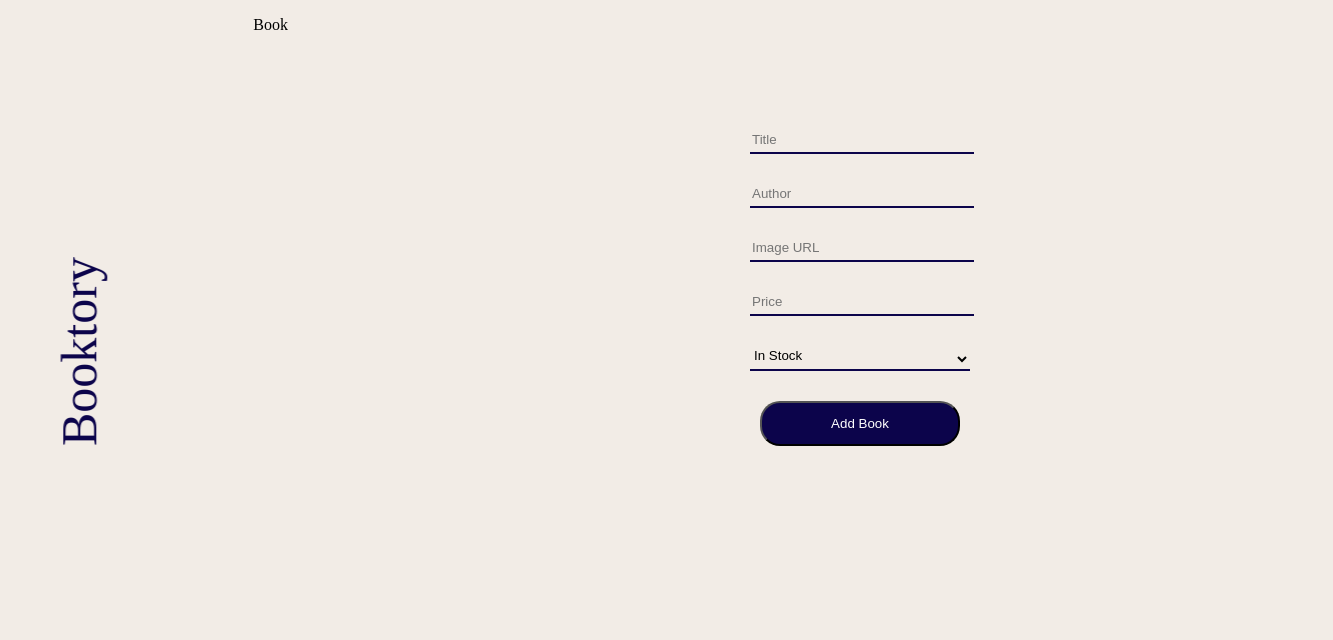
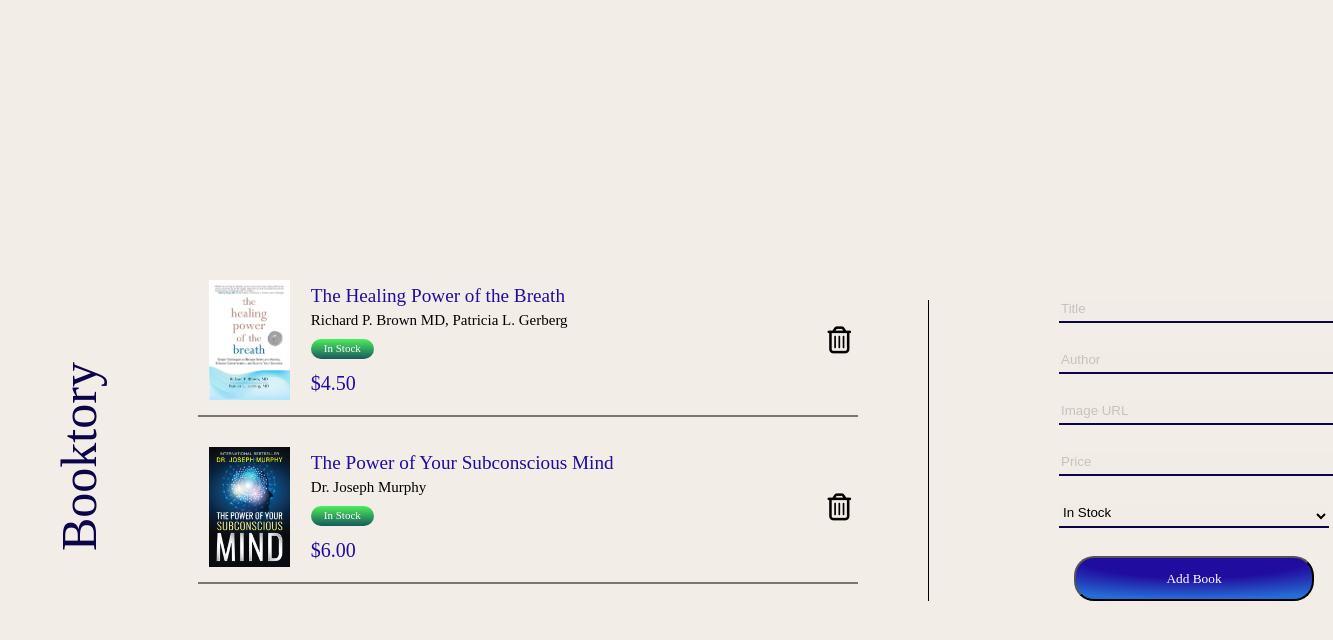
Before and after one commit to markediahinds/Inventory-Web-Application-Project, a plain HTML site: page index.html in a window 1280 px wide. Shown: the whole page, 1333 px wide, since content can reach past the window. Drawn offline with Linux system fonts and the light colour scheme; a web font is replaced by a local one.

Commit message:
Booktory Incomplete

```diff
--- a/index.html
+++ b/index.html
@@ -1,55 +1,78 @@
 <!DOCTYPE html>
 <html lang="en">
+
 <head>
     <meta charset="UTF-8">
     <meta name="viewport" content="width=device-width, initial-scale=1.0">
     <title>M.O.K.A. Booktory</title>
-    <link rel="stylesheet" href="style.css">
+    <link rel="stylesheet" href="styles/style.css">
     <script src="https://kit.fontawesome.com/33c0cc8c11.js" crossorigin="anonymous"></script>
+    <link href="https://fonts.googleapis.com/css?family=Artifika:regular" rel="stylesheet" />
 </head>
+
 <body>
-    <article class="layout">
-        <aside class="layout__aside-a">
+    <article class="container">
+
+        <aside class="aside">
             <p>Booktory</p>
         </aside>
 
-        <main class="layout__main">
-            <ul class="layout__main__books">
-               <li>Book</li>
-            </ul>
-        </main>
-
-
-        <section class="layout_aside-b">
-            <form name="submit-to-google-sheet" class="layout__aside-b__form">
-                <input type="text" name="Title" class="layout__aside-b__form__input" placeholder="Title" required>
+        <ul class="bookList">
+            <li class="book">
+                <img src="images/breathe_book.jpeg" class="image" alt="book: the healing power of the breath by husband and wife, Dr. Richard P. Brown and Dr. Patricia L. Gerbarg" />
+                <div class="bookInfo">
+                    <p class="bookInfo__title">The Healing Power of the Breath</p>
+                    <p class="bookInfo__author"><a href="https://www.breath-body-mind.com/" target="_blank">Richard P. Brown MD, Patricia L. Gerberg</a></p>
+                    <p class="bookInfo__inventory">In Stock</p>
+                    <p class="bookInfo__price">$4.50</p>
+                </div>
+                <i class="fa-regular fa-trash-can trash"></i>
+            </li>
+            <li class="book">
+            <img src="images/subconscious_book.jpeg" class="image" alt="book: the power of your subconscious mind by Dr. Joseph Murphy, an international bestseller"/>
+                    <div class="bookInfo">
+                        <p class="bookInfo__title">The Power of Your Subconscious Mind</p>
+                        <p class="bookInfo__author"><a href="https://youtube.com/playlist?list=PL9yXJnyEtIyhNBDMoEMMWsgrBQWS5PbS0&si=9I3wxp-0LUa2weOA" target="_blank">Dr. Joseph Murphy</a></p>
+                        <p class="bookInfo__inventory">In Stock</p>
+                        <p class="bookInfo__price">$6.00</p>
+                    </div>
+                    <i class="fa-regular fa-trash-can trash"></i>
+            </li>
+        </ul>
+        <section class="bookForm">
+            <form name="submit-to-google-sheet" class="form">
+                <input type="text" name="Title" class="form__title" placeholder="Title" required />
                 <br>
-                <input type="text" name="Author" class="layout__aside-b__form__input" placeholder="Author" required>
+                <input type="text" name="Author" class="form__author" placeholder="Author" required />
                 <br>
-                <input type="text" name="URL" class="layout__aside-b__form__input" placeholder="Image URL" required>
+                <input type="text" name="URL" class="form__url" placeholder="Image URL" required />
                 <br>
-                <input type="text" name="Price" class="layout__aside-b__form__input" placeholder="Price" required>
+                <input type="text" name="Price" class="form__price" placeholder="Price" />
                 <br>
-                <select name="inventory" id="inventory">
+                <select name="inventory" class="form__inventory" id="inventory">
                     <option value="In-Stock">In Stock</option>
                     <option value="Out-of-Stock">Out of Stock</option>
                 </select>
                 <br>
-                <button>Add Book</button>
+                <button class="submit">Add Book</button>
             </form>
         </section>
     </article>
-    <script>
+
+    <!-- <script>
         const scriptURL = 'https://script.google.com/macros/s/AKfycbxZrVTaYaTsWM8w9wyzDXRwB0OfSjIecOnpg5XiyTPBQP3DXbwcEoIibZKozNR4diGzCw/exec'
         const form = document.forms['submit-to-google-sheet']
 
         form.addEventListener('submit', e => {
-          e.preventDefault()
-          fetch(scriptURL, { method: 'POST', body: new FormData(form)})
-            .then(response => console.log('Success!', response))
-            .catch(error => console.error('Error!', error.message))
+            e.preventDefault()
+            fetch(scriptURL, { method: 'POST', body: new FormData(form) })
+                .then(response => console.log('Success!', response))
+                .catch(error => console.error('Error!', error.message))
         })
-      </script>
+    </script> -->
+
     <script src="script.js"></script>
+
 </body>
+
 </html>
--- a/script.js
+++ b/script.js
@@ -4,8 +4,91 @@
 //    document.getElementById("text1").style("backgroundColor":"red");
 //     }
 
+// Coach Joshua:
+// in form, there is a Submit
+// Hub spot to call other functions
+// function to create bookList, with all info
+// append to bookList
+// function create book / createElements: li, img, info, icon
+// to remove trash, remove div/to delete parent, or put EL on trash
+// put each task into a function
+// in form, grab values of all the inputs // it lives elsewhere, loophole to bypass scope is to give permission to each function, give it a param
 
 
-    let button = document.querySelector("button");
-    let input = document.querySelectorAll("input");
-    let bookList = document.querySelector(("ul"));
+
+const input = document.querySelectorAll("input");
+const bookList = document.querySelector("ul");
+const form = document.querySelector("form");
+
+
+form.addEventListener('submit', (e) => {
+    e.preventDefault();
+
+        const [title, author, url, price, stock] = e.target;
+        const bookObj = {title: title.value, author: author.value, url: url.value, price: price.value, stock: stock.value};
+
+        createBook(bookObj);
+
+        // console.log(form, 'success')
+
+        form.reset();
+})
+
+
+function createBook (bookObj) {
+    const {title, author, url, price, stock} = bookObj
+
+    const book = document.createElement('li');
+    const img = document.createElement('img');
+    const bookInfo = document.createElement('div');
+
+    const trash = document.createElement('i');
+    trash.addEventListener('click', (e) => {
+        e.target.parentElement.remove();
+    })
+
+    const newTitle = document.createElement('p');
+    const newAuthor = document.createElement('p');
+    const inventory = document.createElement('p');
+    const newPrice = document.createElement('p');
+
+    book.setAttribute("class", "book");
+    img.setAttribute("class", "image");
+    img.setAttribute("src", "bookObj.url");
+    bookInfo.setAttribute("class", "bookInfo");
+    trash.classList.add("fa-regular", "fa-trash-can", "trash");
+    newTitle.setAttribute("class", "bookInfo__title");
+    newAuthor.setAttribute("class", "bookInfo__author");
+    inventory.setAttribute("class", "bookInfo__inventory");
+    newPrice.setAttribute("class", "bookInfo__price");
+    // trash.setAttribute("class" [_______])
+
+    title.innerText = bookObj.title;
+    author.innerText = bookObj.author;
+    url.innerText = bookObj.url;
+    inventory.innerText = bookObj.inventory;
+    price.innerText = bookObj.price;
+
+    book.append(img, bookInfo, trash);
+    bookInfo.append(title, author, inventory, price);
+
+    addBook(book) // package as a parameter
+}
+
+function addBook (book) {
+    const addBookBtn = document.querySelector("button");
+
+    addBookBtn.addEventListener('click', (e) => {
+
+        bookList.append(book);
+    })
+}
+
+// For adding an event listener to the trash icons that appear when th page is first loaded
+const trashIcon = document.querySelectorAll(".trash");
+
+trashIcon.forEach(trash => {
+    trash.addEventListener('click', (e) => {
+        e.target.parentElement.remove();
+    })
+})
--- a/style.scss
+++ /dev/null
@@ -1,73 +0,0 @@
-body {
-    height: 100vh;
-    width: 100vw;
-    margin: 0;
-    padding: 0;
-    background-color: #F2ECE6;
-}
-.layout {
-    box-sizing: border-box;
-    display: grid;
-    grid-template-columns: 1fr 2fr 3fr;
-    border: none;
-
-    // height: 600px;
-    // width: 1100px;
-    // position: fixed;
-    // top: 50%;
-    // left: 50%;
-    // transform: translate(-50%, -50%);
-    // max-width: 100%;
-}
-// .verticalLine {
-//     border-left: 1.9px solid #68618A;
-//     height: 320px;
-//     position: absolute;
-//     right: 480px;
-//     top: 120px;
-// }
-aside {
-    color: #0C044B;
-    font-size: 50px;
-    writing-mode: tb-rl;
-    transform: rotate(-180deg);
-}
-main {
-    box-sizing: border-box;
-    display: grid;
-    grid-template-columns: 180px 450px 600px;
-    overflow: scroll;
-}
-ul {
-    list-style-type: none;
-}
-form {
-    grid-template-columns: 2/3;
-    border-left: 2px solid black;
-    padding-top: 130px;
-    padding-left: 110px;
-    border: none;
-}
-input, select {
-    border: none;
-    background-color: #F2ECE6;
-    margin-bottom: 30px;
-    padding-bottom: 5px;
-    width: 220px;
-    border-bottom: 2px solid #0C044B;
-
-}
-button {
-    color: white;
-    background-color: #0C044B;
-    border-radius: 20px;
-    height: 45px;
-    width: 200px;
-    cursor: pointer;
-    margin-left: 10px;
-
-}
-
-@media screen {
-
-}
--- /dev/null
+++ b/styles/style.scss
@@ -0,0 +1,159 @@
+body {
+    height: 100vh;
+    width: 100vw;
+    margin: 0;
+    padding: 0;
+    background-color: #F2EDE7;
+}
+.container {
+    box-sizing: border-box;
+    display: grid;
+    grid-template-columns: 1fr 3fr 4fr;
+    border: none;
+
+    // height: 600px;
+    // width: 1100px;
+    // position: fixed;
+    // top: 50%;
+    // left: 50%;
+    // transform: translate(-50%, -50%);
+    // max-width: 100%;
+}
+
+aside {
+    color: #0C044B;
+    font-size: 50px;
+    writing-mode: tb-rl;
+    transform: rotate(-180deg);
+    padding-top: 50px;
+}
+.bookList {
+    box-sizing: border-box;
+    display: grid;
+    grid-template-columns: 1fr;
+    overflow: scroll;
+    grid-auto-rows: .1fr;
+    row-gap: 0;
+    list-style-type: none;
+    width: 700px;
+    margin-top: 250px;
+
+        &__title {
+            color: blue;
+        }
+}
+.book {
+    display: grid;
+    grid-template-columns: 1.5fr 3fr 2fr;
+    column-gap: 10px;
+    place-items: center;
+    border-bottom: 2px solid #797673;
+    width: auto;
+    height: 150px;
+    object-fit: cover;
+    margin-top: 15px;
+}
+.book img {
+    max-width: 80%;
+    max-height: 80%;
+}
+.bookInfo {
+    display: grid;
+    grid-template-rows: repeat(1fr);
+
+    &__title {
+        color: #210CA0;
+        font-family: Artifika;
+        margin-top: 20px;
+        width: 400px;
+        margin-bottom: 5px;
+        font-size: larger;
+    }
+
+    &__author {
+        font-size: 15px;
+        margin: 0;
+        margin-bottom: 10px;
+        text-decoration: none;
+    }
+    a:link {
+        text-decoration: none;
+        color: black;
+      }
+      a:visited {
+        text-decoration: none;
+        color: black;
+      }
+      a:hover {
+        transition: color .3s ease-in-out, box-shadow .3s ease-in-out;
+        box-shadow: inset 400px 0 0 0 #c511a7;
+        border-radius: 5px;
+        color: white;
+      }
+      a:active {
+        text-decoration: none;
+      }
+
+    &__inventory {
+        font-size: 11px;
+        border-radius: 20px;
+        color: white;
+        background-image: linear-gradient(180deg,#4cee5c, #18595C);
+        height: 17px;
+        width: 50px;
+        margin: 0;
+        padding-left: 13px;
+        padding-top: 3px;
+    }
+
+    &__price {
+        color: #210CA0;
+        font-family: Artifika;
+        margin-top: 13px;
+        font-size: 20px;
+    }
+}
+form {
+    display: grid;
+    grid-template-columns: 2/3;
+    padding-left: 130px;
+    margin-top: 300px;
+    justify-content: stretch;
+    border-left: 1px solid black;
+    margin-left: 70px;
+
+}
+input, select {
+    border: none;
+    background-color: #F2ECE6;
+    margin-bottom: 10px;
+    padding-bottom: 5px;
+    width: 270px;
+    border-bottom: 2px solid #0C044B;
+}
+::placeholder {
+    color: #C6C3BF;
+}
+button {
+    color: white;
+    background-image: radial-gradient(100% 100% at 50% 0, #210CA0 48.71%, #266CD5 100%);
+    border-radius: 20px;
+    height: 45px;
+    width: 240px;
+    cursor: pointer;
+    margin-left: 15px;
+    font-family: Artifika;
+}
+button:active {
+    transform: scale(0.9) rotate(2deg);
+    background-image: radial-gradient(circle farthest-corner at 10% 20%, rgb(255, 0, 106) 0%, rgba(9,9,121,1) 36%, rgb(255, 145, 0) 100%);
+    transition: 0.1s;
+  }
+.trash {
+    font-size: 27px;
+    margin-left: 100px;
+}
+
+@media screen {
+
+}
```
Also changed, not shown: images/breathe_book.jpeg (added), images/breathe_book.png (deleted), style.css (deleted), styles/style.css (added), 3 other files.
